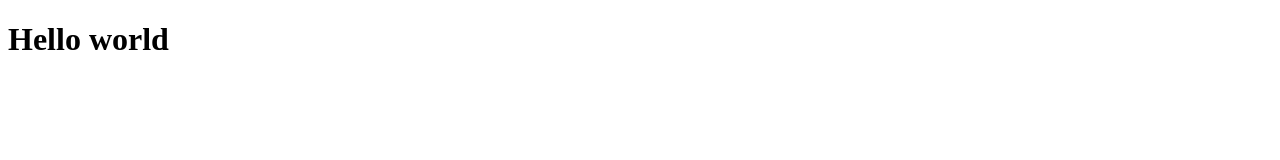
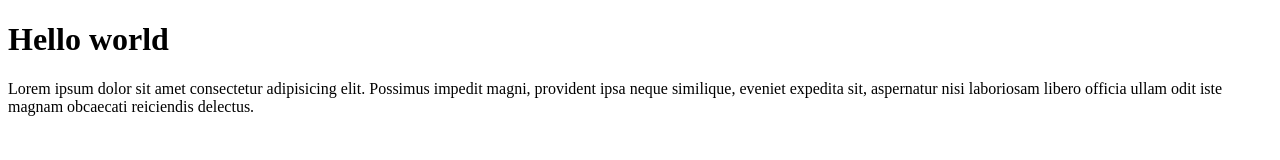
Before and after one commit to juanda-bone/juanda-git-tes, a plain HTML site: page index.html in a window 1280 px wide. Drawn offline with Linux system fonts and the light colour scheme.

Commit message:
menambahkan paragraph

```diff
--- a/index.html
+++ b/index.html
@@ -8,5 +8,6 @@
 </head>
 <body>
     <h1>Hello world</h1>
+    <p>Lorem ipsum dolor sit amet consectetur adipisicing elit. Possimus impedit magni, provident ipsa neque similique, eveniet expedita sit, aspernatur nisi laboriosam libero officia ullam odit iste magnam obcaecati reiciendis delectus.</p>
 </body>
 </html>
```
